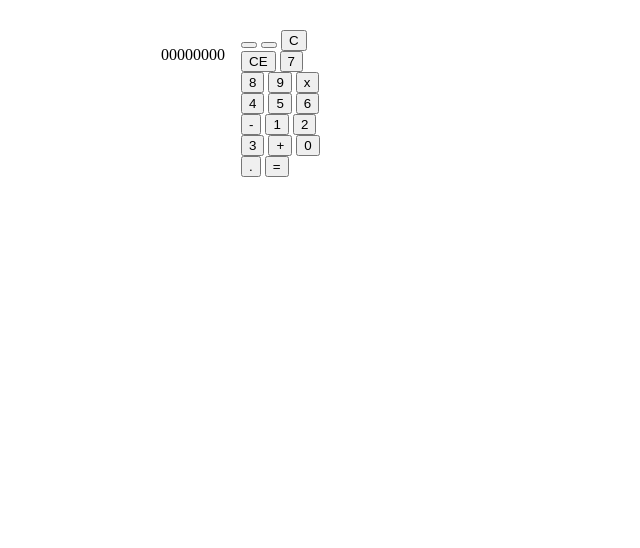
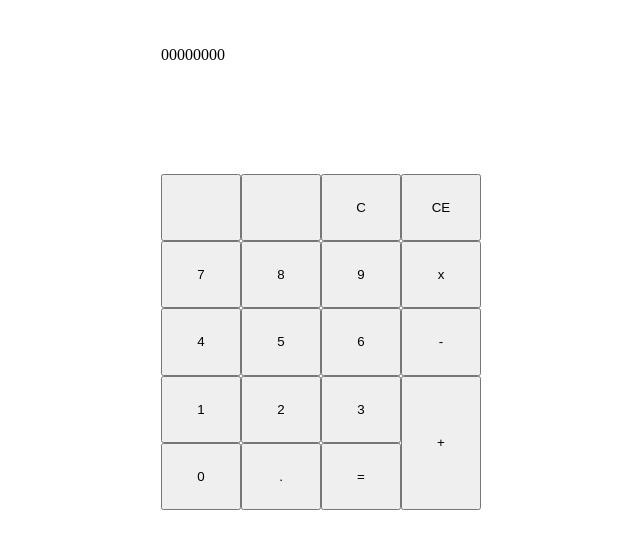
Before and after one commit to T-Khoury/Calculator, a plain HTML site: page index.html in a window 1280 px wide. Shown: the whole page, without its empty margins (319-959 px from the left). Drawn offline with Linux system fonts and the light colour scheme.

Commit message:
Fix grid layout

```diff
--- a/index.html
+++ b/index.html
@@ -16,8 +16,8 @@
 
         </div>
         <div class="buttons">
-            <button id="nothing"></button>
-            <button id="nothing"></button>
+            <button id="nothing1"></button>
+            <button id="nothing2"></button>
             <button id="clear">C</button>
             <button id="cleareverything">CE</button>
             <button class="number" id="7">7</button>
--- a/styles.css
+++ b/styles.css
@@ -5,13 +5,26 @@
     margin-top: 20px;
     display: grid;
     padding: 10px;
-    grid-template-rows: 30% repeat(5, 1fr);
+    grid-template-rows: 30% auto;
+    grid-template-areas:
+        "display"
+        "buttons";
+}
+
+.buttons {
+    display: grid;
+    grid-template-rows: repeat(5, 1fr);
     grid-template-columns: repeat(4, 1fr);
     grid-template-areas:
-        "display display display display"
-        ". . C CE"
+        "empty1 empty2 C CE"
         "7 8 9 multiply"
         "4 5 6 subtract"
         "1 2 3 add"
         "0 decimal equals add";
+
 }
+
+
+#add {
+    grid-area: add;
+}
```
Also changed, not shown: 1 other file.
